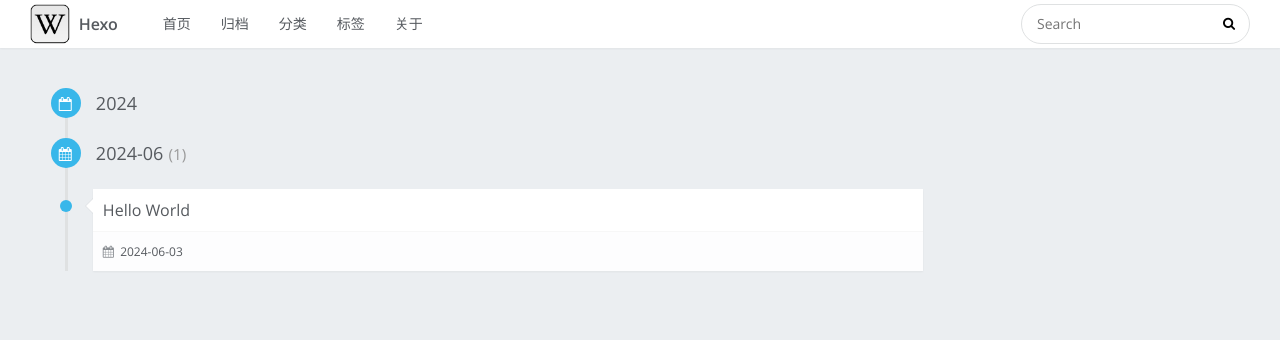
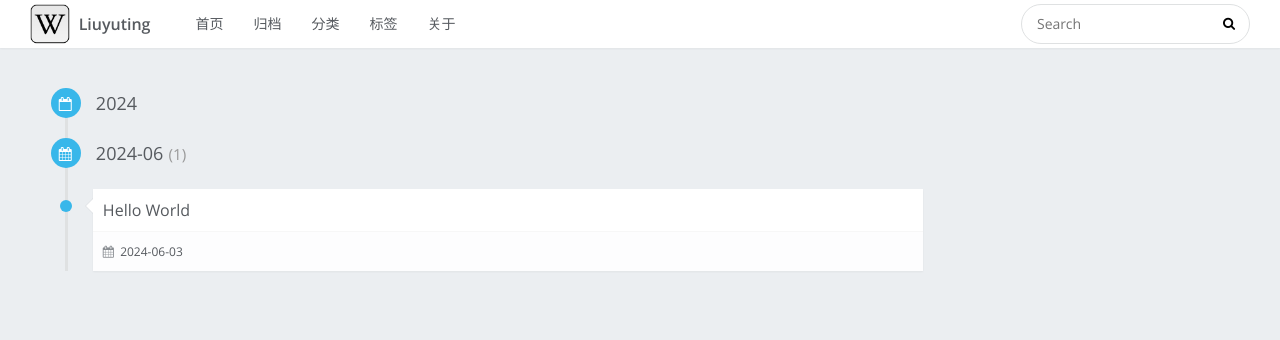
Before and after one commit to 20030722/liuyuting.github.io, a plain HTML site: page archives/2024/06/index.html in a window 1280 px wide. Shown: the top 340 px of the page. Drawn offline with nearby package versions, Linux system fonts and the light colour scheme; some packages are replaced by stand-ins of ours; no server answers; a script that the page names is missing; files whose address does not match are found by name.

Commit message:
Site updated: 2024-06-03 17:37:59

```diff
--- a/archives/2024/06/index.html
+++ b/archives/2024/06/index.html
@@ -3,23 +3,23 @@
 <head>
     <meta charset="utf-8">
 
-    <title>Archive: 2024/6 | Hexo</title>
+    <title>Archive: 2024/6 | Liuyuting</title>
 
 
-        <meta name="keywords" content="Hexo" />
+        <meta name="keywords" content="Liuyuting" />
 
     <meta name="viewport" content="width=device-width, initial-scale=1, maximum-scale=1" />
     <meta property="og:type" content="website">
-<meta property="og:title" content="Hexo">
+<meta property="og:title" content="Liuyuting">
 <meta property="og:url" content="http://example.com/archives/2024/06/index.html">
-<meta property="og:site_name" content="Hexo">
+<meta property="og:site_name" content="Liuyuting">
 <meta property="og:locale" content="en_US">
 <meta property="article:author" content="John Doe">
 <meta name="twitter:card" content="summary">
 
 
 
-        <link rel="alternate" href="/atom.xml" title="Hexo" type="application/atom+xml" />
+        <link rel="alternate" href="/atom.xml" title="Liuyuting" type="application/atom+xml" />
 
 
 
@@ -73,7 +73,7 @@
         <div class="outer">
             <a href="/" id="logo">
                 <i class="logo"></i>
-                <span class="site-title">Hexo</span>
+                <span class="site-title">Liuyuting</span>
             </a>
             <nav id="main-nav">
 
```
Also changed, not shown: 2024/06/03/hello-world/index.html (+4 -4 lines), about/index.html (+4 -4 lines), archives/2024/index.html (+6 -6 lines), archives/index.html (+6 -6 lines), categories/index.html (+4 -4 lines), index.html (+6 -6 lines), tags/index.html (+4 -4 lines).
